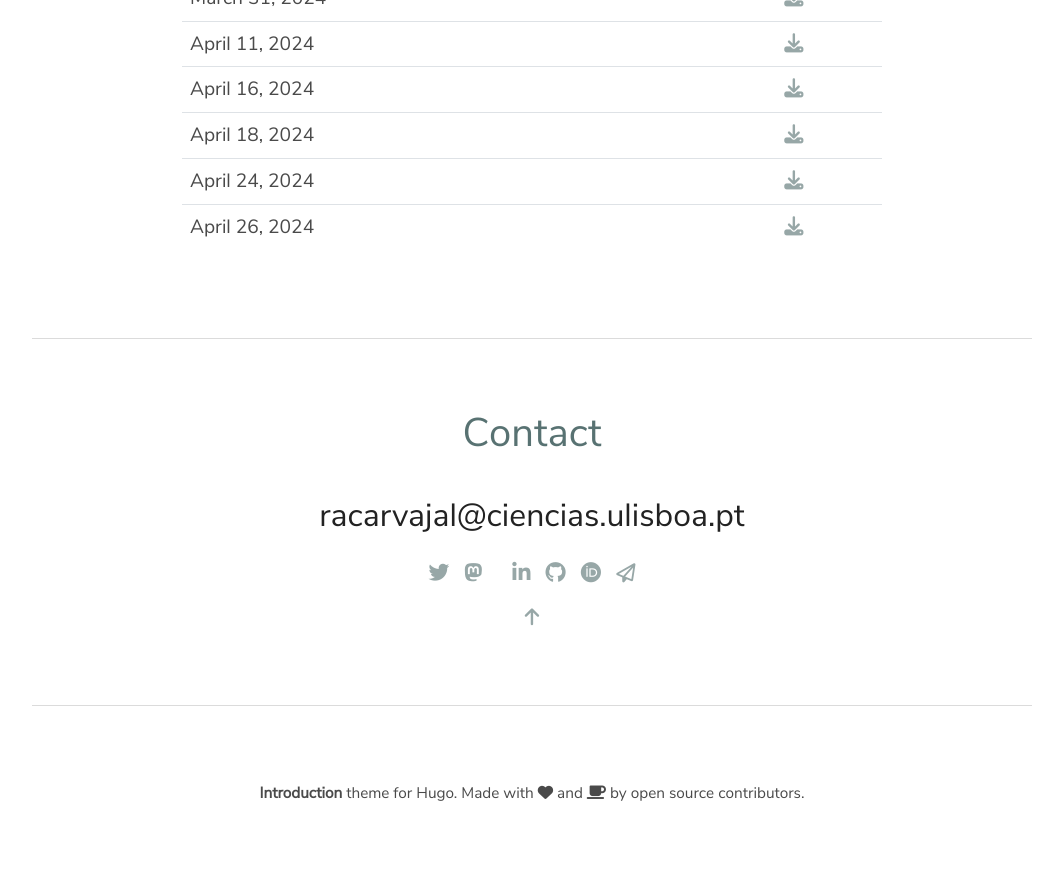
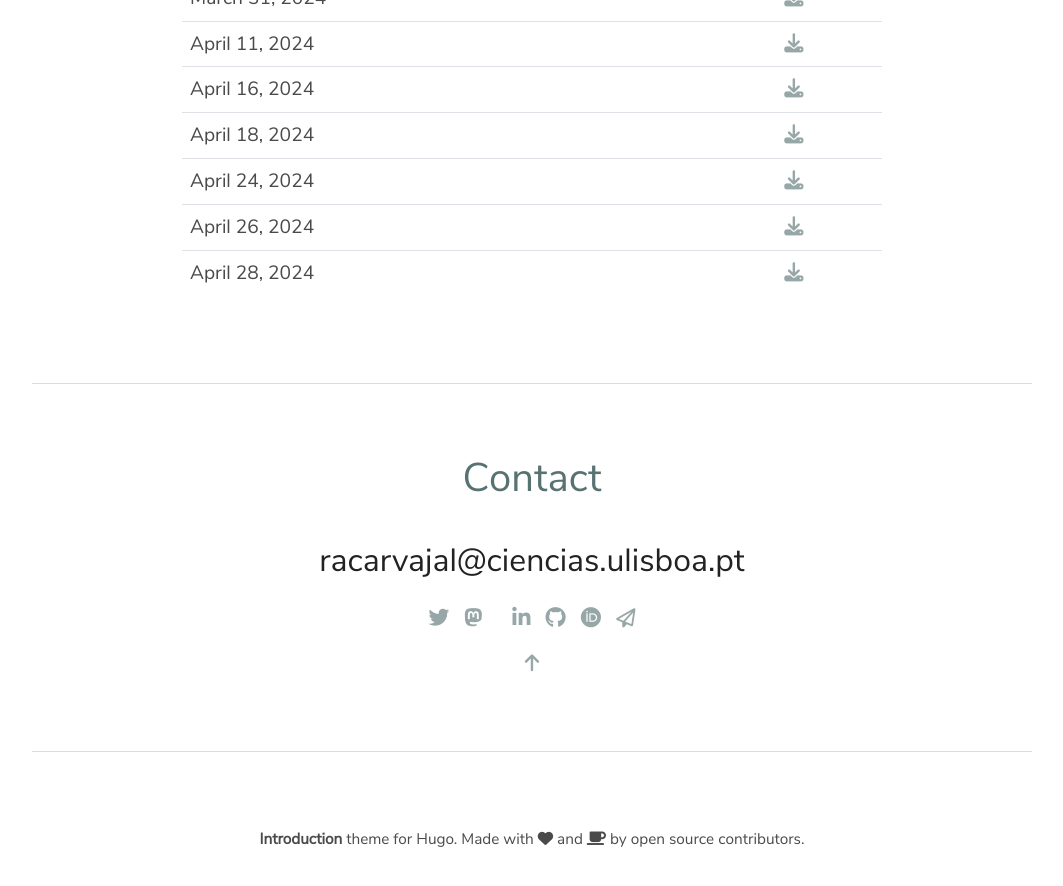
Before and after one commit to racarvajal/racarvajal.github.io, a Jekyll site: the page thesis.html, which Jekyll copies as it is, in a window 1280 px wide and 900 px high, scrolled down 1267 px. Shown: the top 886 px of the window, without its empty margins (108-1171 px from the left). Built offline with Jekyll 4.4.1, drawn with Linux system fonts in a browser that asks for light colours; before the commit the page ends 2122 px from its top, so only the background shows below that.

Commit message:
at Apr 28

```diff
--- a/thesis.html
+++ b/thesis.html
@@ -351,6 +351,14 @@
               </a>
             </td>
           </tr>
+          <tr>
+            <td>April 28, 2024</td>
+            <td class="t-center">
+              <a href="files/thesis/thesis_RCP_FCUL_Apr28.pdf" target="_blank">
+                <i class="fa fa-download"></i>
+              </a>
+            </td>
+          </tr>
         </table>
       </div>
     </div>
```
Also changed, not shown: 1 other file.
